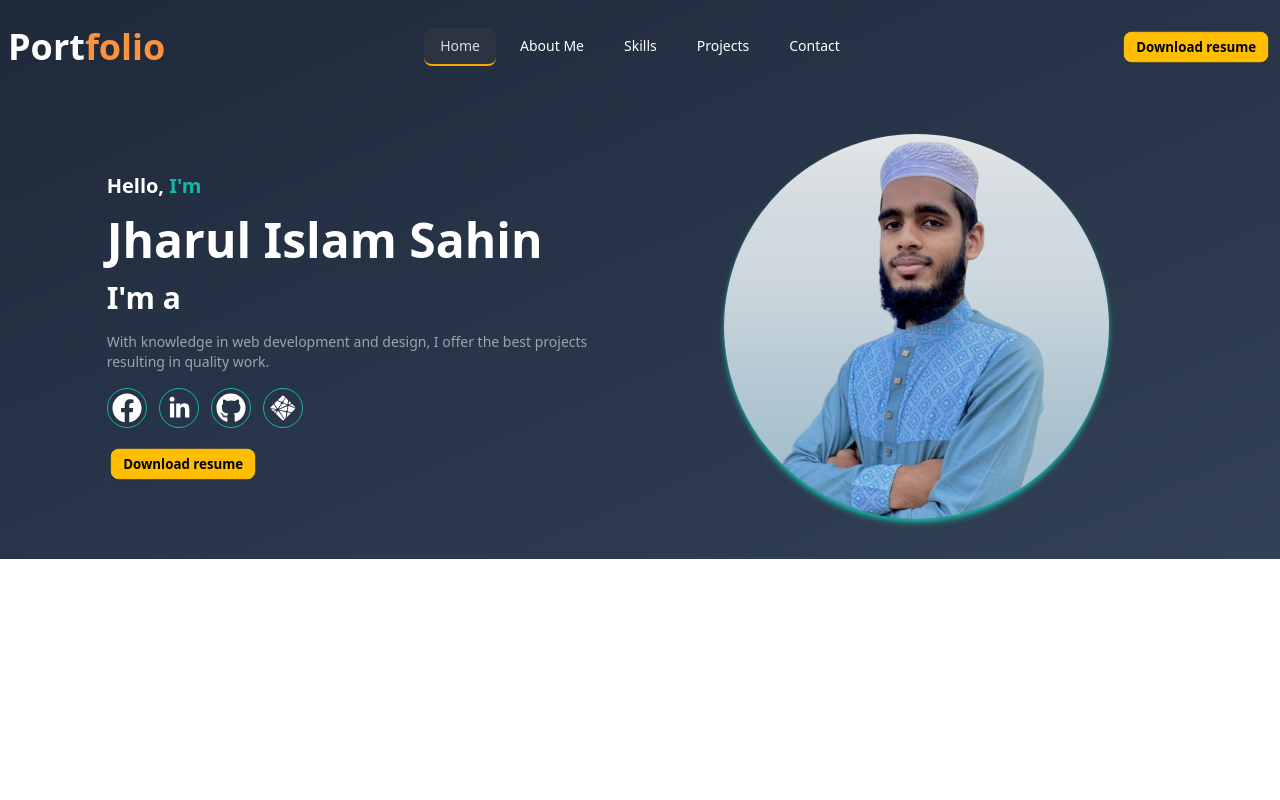
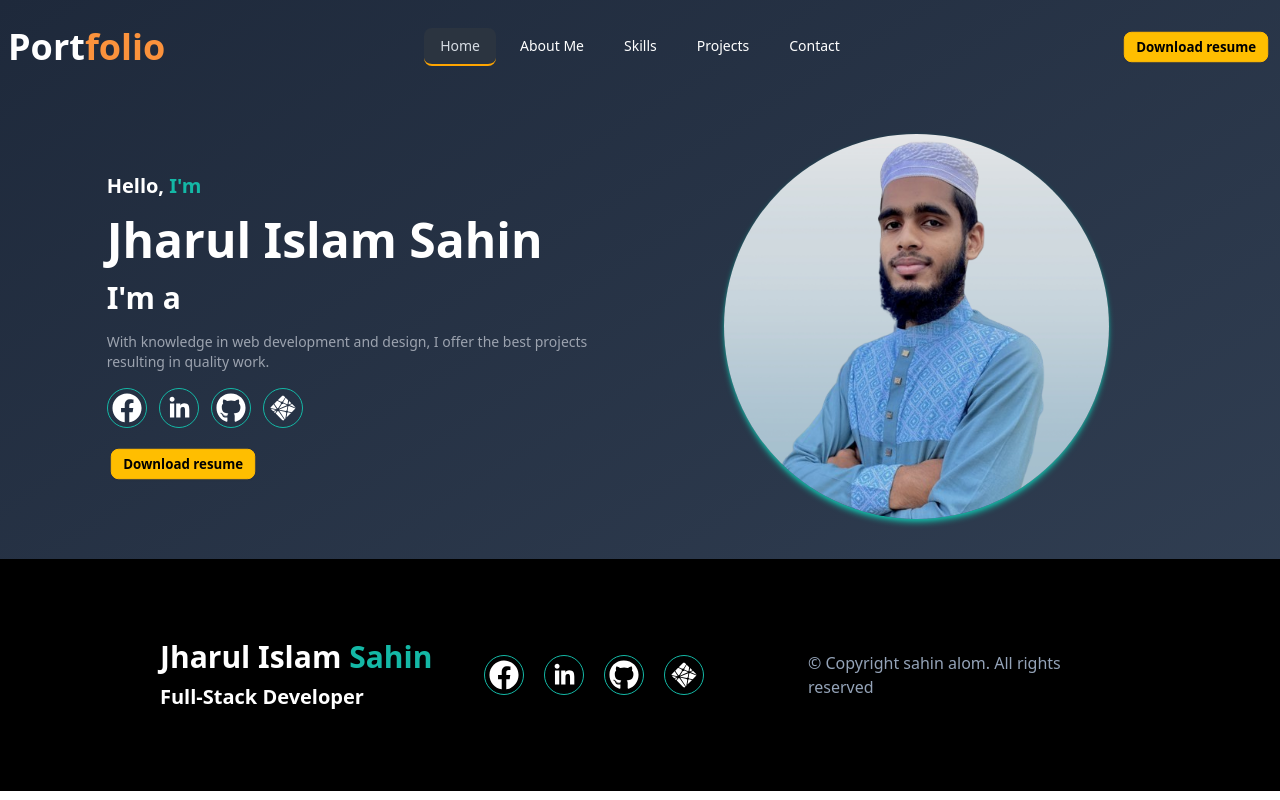
Before and after one commit to wadsahin/jharulislamsahin.org, a React (Vite) app: page / in a window 1280 px wide. Built offline with nearby package versions, Linux system fonts and the light colour scheme.

Commit message:
Added footer

```diff
--- a/src/Components/Footer/Footer.jsx
+++ b/src/Components/Footer/Footer.jsx
@@ -1,9 +1,47 @@
+import { BiLogoNetlify } from "react-icons/bi";
+import { FaFacebook, FaGithub } from "react-icons/fa";
+import { FaTurnUp } from "react-icons/fa6";
+import { LiaLinkedinIn } from "react-icons/lia";
+import { Link } from "react-router-dom";
 
 const Footer = () => {
   return (
-    <div>
-
-    </div>
+    <footer className="bg-black py-10 lg:py-20 relative">
+      <section className="w-11/12 lg:w-9/12 mx-auto">
+        {/* <!-- Footer content --> */}
+        <div className="grid grid-cols-1 lg:grid-cols-3 gap-10 lg:gap-3 items-center content-between">
+          {/* <!-- footer column 1--> */}
+          <div className="space-y-2 text-center md:text-start">
+            <h2 className="text-3xl font-extrabold">Jharul Islam <span className="text-teal-500">Sahin</span></h2>
+            <h3 className="text-xl text-white font-bold">Full-Stack Developer</h3>
+          </div>
+          {/* <!-- footer column 2-->
+          <!-- Social Links --> */}
+          <div className="flex gap-5 mx-auto md:m-0">
+            <a className='border border-teal-500 p-1 rounded-full' href="https://www.facebook.com/profile.php?id=100048349835165" target="_blank">
+              <FaFacebook size={30} />
+            </a>
+            <a className='border border-teal-500 p-1 rounded-full' href="https://www.linkedin.com/in/jharul-islam-sahin/" target="_blank">
+              <LiaLinkedinIn size={30} />
+            </a>
+            <a className='border border-teal-500 p-1 rounded-full' href="https://github.com/wadsahin/" target="_blank">
+              <FaGithub size={30} />
+            </a>
+            <a className='border border-teal-500 p-1 rounded-full' href="https://app.netlify.com/teams/wadsahinalom/sites" target="_blank">
+              <BiLogoNetlify size={30} />
+            </a>
+          </div>
+          {/* <!-- footer column 3--> */}
+          <div>
+            <p className="text-slate-400 text-center md:text-start">&copy; Copyright sahin alom. All rights reserved</p>
+          </div>
+        </div>
+      </section>
+      {/* <!-- up arrow --> */}
+      <div className="absolute right-5 hidden md:block">
+        {/* <Link to="#"><FaTurnUp size={26} /></Link> */}
+      </div>
+    </footer>
   );
 };
 
```
